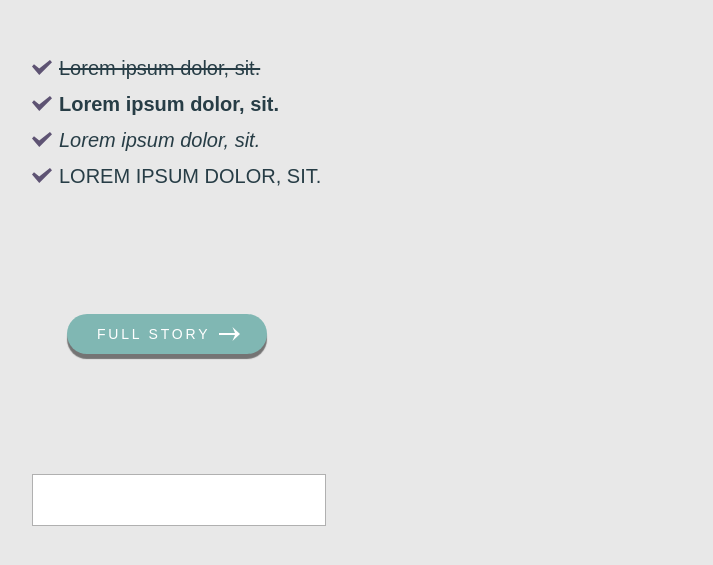
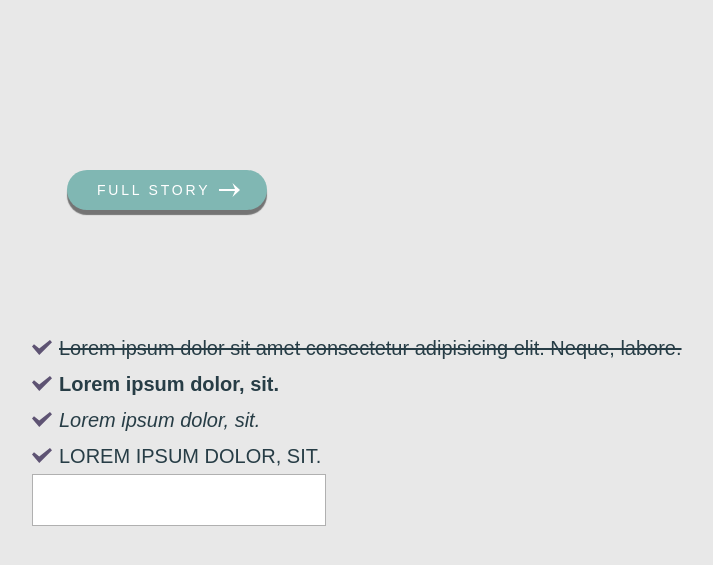
Before and after one commit to insidesoul/First-Steps, a plain HTML site: page css_5/index.html in a window 1280 px wide. Shown: the part 111-676 px from the top of the page, without its empty margins (259-972 px from the left). Drawn offline with Linux system fonts and the light colour scheme.

Commit message:
css_again_5

```diff
--- a/css_5/index.html
+++ b/css_5/index.html
@@ -15,14 +15,6 @@
 <!-- Отображаемое тело страницы -->
 	<body>
 		<div class="content">
-			<div>
-				<ul class="listfirst">
-					<li class="aa">Lorem ipsum dolor, sit.</li>
-					<li class="ab">Lorem ipsum dolor, sit.</li>
-					<li class="ac">Lorem ipsum dolor, sit.</li>
-					<li class="ad">Lorem ipsum dolor, sit.</li>
-				</ul>
-			</div>
 				<div class="flstr">
 					<a class="conten-bottom-info_link" target="_blank" href="https://github.com/insidesoul?tab=overview&from=2022-01-01&to=2022-01-08">
 					<span class="fullstory">
@@ -30,6 +22,14 @@
 					</span>
 					</a>
 				</div>
+							<div>
+				<ul class="listfirst">
+					<li class="aa">Lorem ipsum dolor sit amet consectetur adipisicing elit. Neque, labore.</li>
+					<li class="ab">Lorem ipsum dolor, sit.</li>
+					<li class="ac">Lorem ipsum dolor, sit.</li>
+					<li class="ad">Lorem ipsum dolor, sit.</li>
+				</ul>
+			</div>
 			<div class="block">
 				<form action="#">
 					<input class="wait" type="text" name="text" value="">
```
